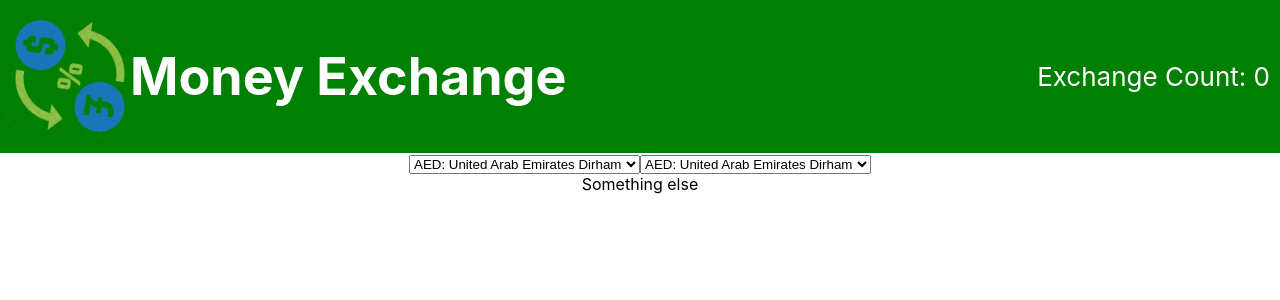
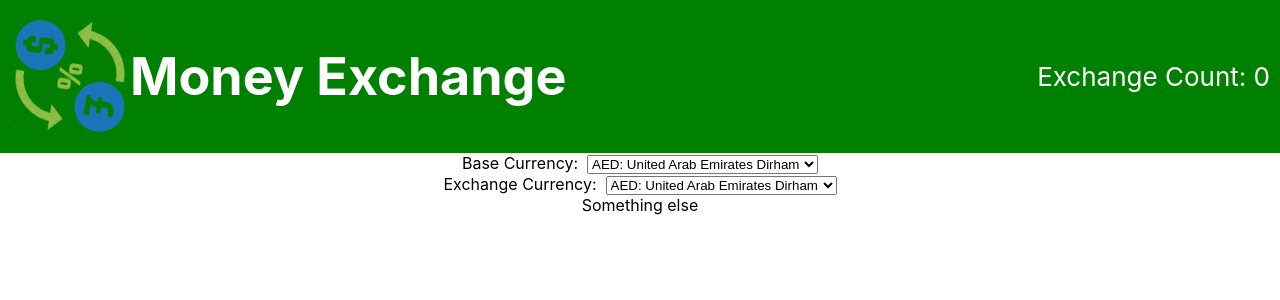
Before and after one commit to Ally-Bootcamp-Team-Gemini/school-money-web-app, a React (Create React App) app: page / in a window 1280 px wide. Shown: the top 300 px of the page. Built offline with nearby package versions, Linux system fonts and the light colour scheme.

Commit message:
Added labels to the two drop downs

```diff
--- a/src/body.js
+++ b/src/body.js
@@ -9,7 +9,7 @@ export default function Body(props) {
         { "AMD": "Armenian Dram" },
     ]
 
-
+    // TODO: Bring USD to top of base list
     /*This map function will iterate through the list of currency objects*/
     const optionList = mock_cur_list.map(function (obj) {
         /*this var gets each key of mock_cur_list and holds it*/
@@ -22,12 +22,18 @@ export default function Body(props) {
 
     return (
         <div>
+            <div>
+                <label>Base Currency:&nbsp;&nbsp;</label>
                 <select name="exchange_base" id="exchange_base">
                     {optionList}
                 </select>
+            </div>
+            <div>
+                <label>Exchange Currency:&nbsp;&nbsp;</label>
                 <select name="exchange_to" id="exchange_to">
                     {optionList}
                 </select>
             </div>
+        </div>
     )
 }
```
Lines whose indentation alone changed are shown as unchanged.
